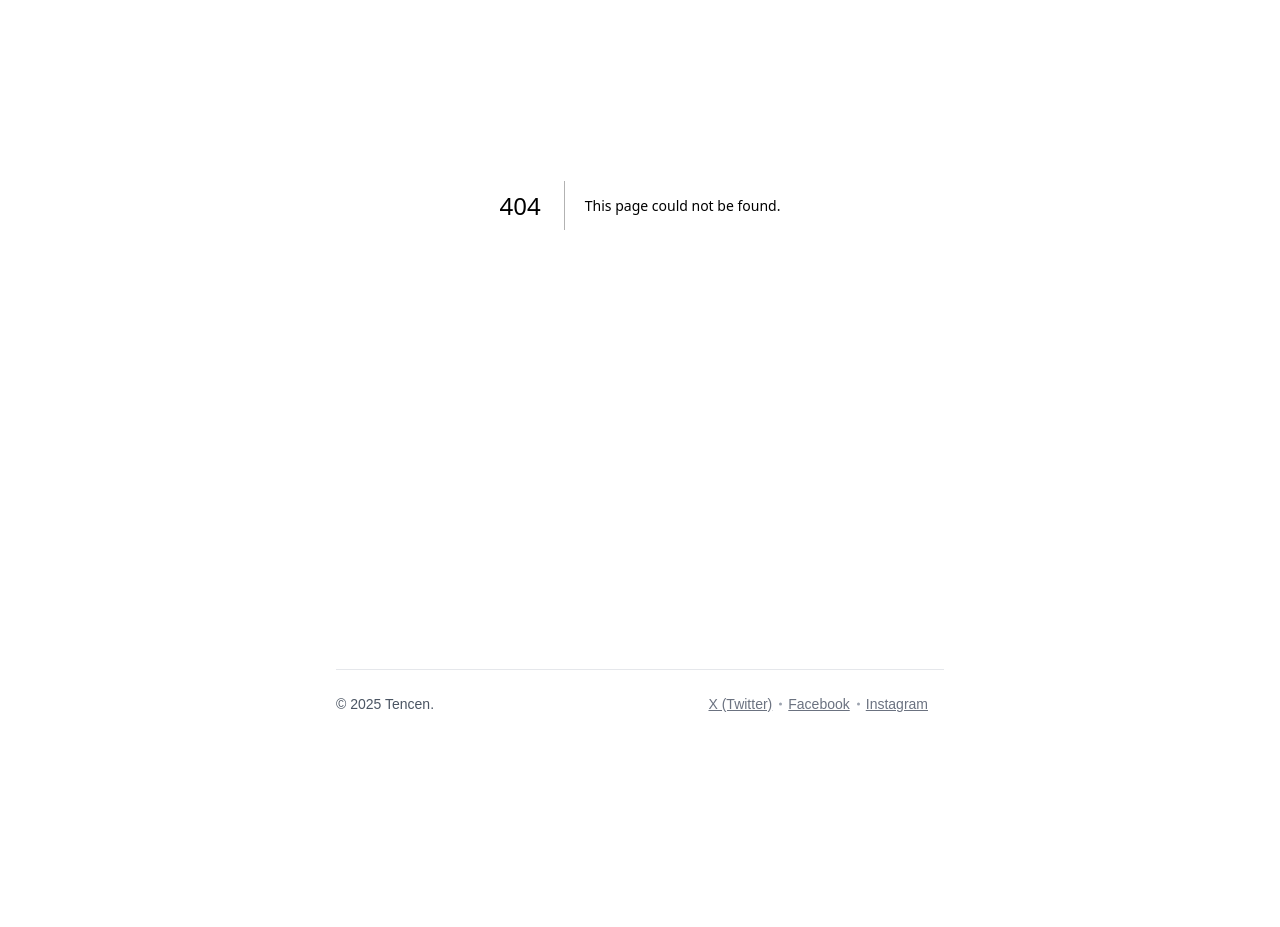
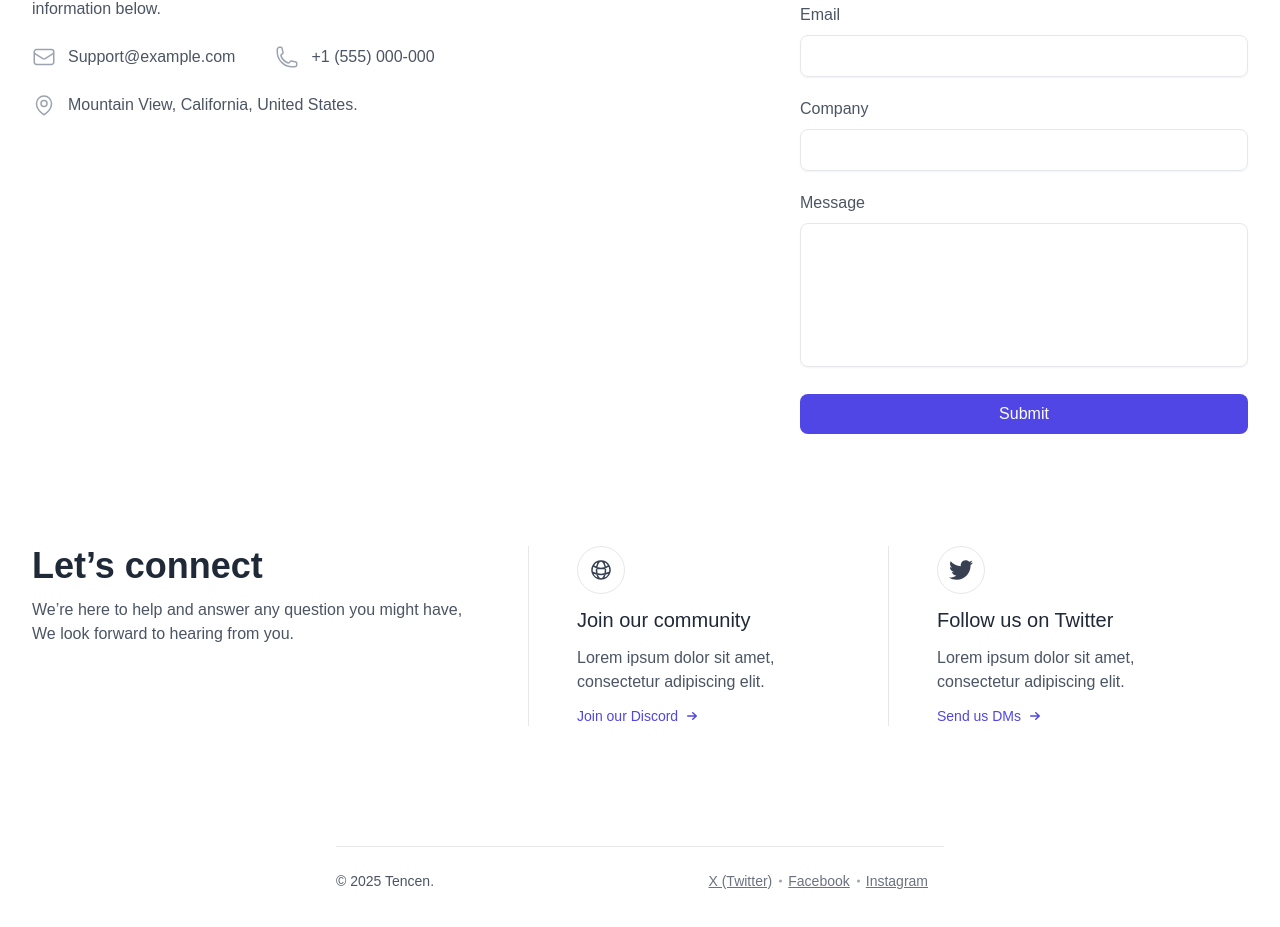
Before and after one commit to Eric5603/Tencen, a Next.js app: page /contact in a window 1280 px wide. Before the commit this address had no page. Shown: the part 335-1262 px from the top of the page. Before the commit the page ends 1137 px from the top, so only its background shows below. Built offline with nearby package versions, Linux system fonts and the light colour scheme.

Commit message:
update the components and also added new pages

```diff
--- /dev/null
+++ b/app/blogs/page.tsx
@@ -0,0 +1,10 @@
+const Blogs = () => {
+    return (
+        <div className="container mx-auto px-4 py-8">
+            <h1 className="text-3xl font-bold mb-4">Blogs</h1>
+            <p>Explore our latest blog posts and updates.</p>
+        </div>
+    );
+};
+
+export default Blogs;
--- /dev/null
+++ b/app/company/page.tsx
@@ -0,0 +1,10 @@
+const Company = () => {
+    return (
+        <div className="container mx-auto px-4 py-8">
+            <h1 className="text-3xl font-bold mb-4">About Our Company</h1>
+            <p>Learn more about our company, our values, and our mission.</p>
+        </div>
+    );
+};
+
+export default Company;
--- /dev/null
+++ b/app/components/Form.tsx
@@ -0,0 +1,80 @@
+'use client'
+
+import Link from 'next/link';
+
+export default function Form() {
+  const contactMethods = [
+    {
+      icon: (
+        <svg xmlns="http://www.w3.org/2000/svg" fill="none" viewBox="0 0 24 24" strokeWidth={1.5} stroke="currentColor" className="w-6 h-6">
+          <path strokeLinecap="round" strokeLinejoin="round" d="M12 21a9.004 9.004 0 008.716-6.747M12 21a9.004 9.004 0 01-8.716-6.747M12 21c2.485 0 4.5-4.03 4.5-9S14.485 3 12 3m0 18c-2.485 0-4.5-4.03-4.5-9S9.515 3 12 3m0 0a8.997 8.997 0 017.843 4.582M12 3a8.997 8.997 0 00-7.843 4.582m15.686 0A11.953 11.953 0 0112 10.5c-2.998 0-5.74-1.1-7.843-2.918m15.686 0A8.959 8.959 0 0121 12c0 .778-.099 1.533-.284 2.253m0 0A17.919 17.919 0 0112 16.5c-3.162 0-6.133-.815-8.716-2.247m0 0A9.015 9.015 0 013 12c0-1.605.42-3.113 1.157-4.418" />
+        </svg>
+      ),
+      title: "Join our community",
+      desc: "Lorem ipsum dolor sit amet, consectetur adipiscing elit.",
+      link: {
+        name: "Join our Discord",
+        href: "javascript:void(0)",
+      },
+    },
+    {
+      icon: (
+        <svg className="w-6 h-6" viewBox="0 0 48 48" fill="none" xmlns="http://www.w3.org/2000/svg">
+          <g clipPath="url(#clip0_17_80)">
+            <path d="M15.1003 43.5C33.2091 43.5 43.1166 28.4935 43.1166 15.4838C43.1166 15.0619 43.1072 14.6307 43.0884 14.2088C45.0158 12.815 46.679 11.0886 48 9.11066C46.205 9.90926 44.2993 10.4308 42.3478 10.6575C44.4026 9.42588 45.9411 7.491 46.6781 5.21159C44.7451 6.35718 42.6312 7.16528 40.4269 7.60128C38.9417 6.02318 36.978 4.97829 34.8394 4.62816C32.7008 4.27803 30.5064 4.64216 28.5955 5.66425C26.6846 6.68635 25.1636 8.30947 24.2677 10.2827C23.3718 12.2559 23.1509 14.4693 23.6391 16.5807C19.725 16.3842 15.8959 15.3675 12.4 13.5963C8.90405 11.825 5.81939 9.33893 3.34594 6.29909C2.0888 8.46655 1.70411 11.0314 2.27006 13.4722C2.83601 15.9131 4.31013 18.047 6.39281 19.44C4.82926 19.3904 3.29995 18.9694 1.93125 18.2119V18.3338C1.92985 20.6084 2.7162 22.8132 4.15662 24.5736C5.59704 26.334 7.60265 27.5412 9.8325 27.99C8.38411 28.3863 6.86396 28.4441 5.38969 28.1588C6.01891 30.1149 7.24315 31.8258 8.89154 33.0527C10.5399 34.2796 12.5302 34.9613 14.5847 35.0025C11.0968 37.7423 6.78835 39.2283 2.35313 39.2213C1.56657 39.2201 0.780798 39.1719 0 39.0769C4.50571 41.9676 9.74706 43.5028 15.1003 43.5Z" fill="currentColor" />
+          </g>
+          <defs>
+            <clipPath id="clip0_17_80">
+              <rect width="48" height="48" fill="white" />
+            </clipPath>
+          </defs>
+        </svg>
+      ),
+      title: "Follow us on Twitter",
+      desc: "Lorem ipsum dolor sit amet, consectetur adipiscing elit.",
+      link: {
+        name: "Send us DMs",
+        href: "javascript:void(0)",
+      },
+    },
+  ];
+
+  return (
+    <section className="py-14">
+      <div className="max-w-screen-xl mx-auto px-4 text-gray-600 gap-12 md:px-8 lg:flex">
+        <div className="max-w-md">
+          <h3 className="text-gray-800 text-3xl font-semibold sm:text-4xl">Let’s connect</h3>
+          <p className="mt-3">
+            We’re here to help and answer any question you might have, We look forward to hearing from you.
+          </p>
+        </div>
+        <div>
+          <ul className="mt-12 gap-y-6 gap-x-12 items-center md:flex lg:gap-x-0 lg:mt-0">
+            {contactMethods.map((item, idx) => (
+              <li
+                key={idx}
+                className="space-y-3 border-t py-6 md:max-w-sm md:py-0 md:border-t-0 lg:border-l lg:px-12 lg:max-w-none"
+              >
+                <div className="w-12 h-12 rounded-full border flex items-center justify-center text-gray-700">
+                  {item.icon}
+                </div>
+                <h4 className="text-gray-800 text-lg font-medium xl:text-xl">{item.title}</h4>
+                <p>{item.desc}</p>
+                <Link href={item.link.href} className="flex items-center gap-1 text-sm text-indigo-600 duration-150 hover:text-indigo-400 font-medium">
+                  {item.link.name}
+                  <svg xmlns="http://www.w3.org/2000/svg" viewBox="0 0 20 20" fill="currentColor" className="w-5 h-5">
+                    <path
+                      fillRule="evenodd"
+                      d="M5 10a.75.75 0 01.75-.75h6.638L10.23 7.29a.75.75 0 111.04-1.08l3.5 3.25a.75.75 0 010 1.08l-3.5 3.25a.75.75 0 11-1.04-1.08l2.158-1.96H5.75A.75.75 0 015 10z"
+                      clipRule="evenodd"
+                    />
+                  </svg>
+                </Link>
+              </li>
+            ))}
+          </ul>
+        </div>
+      </div>
+    </section>
+  );
+}
--- /dev/null
+++ b/app/contact/page.tsx
@@ -0,0 +1,13 @@
+import Form from "../components/Form";
+import Inquire from "../components/Inquire";
+
+const Contact = () => {
+    return (
+        <>
+            <Inquire/>
+            <Form/>
+        </>
+    );
+};
+
+export default Contact;
--- /dev/null
+++ b/app/services/page.tsx
@@ -0,0 +1,10 @@
+const Services = () => {
+    return (
+        <div className="container mx-auto px-4 py-8">
+            <h1 className="text-3xl font-bold mb-4">Our Services</h1>
+            <p>Welcome to our services page. Here we provide an overview of what we offer to our clients.</p>
+        </div>
+    );
+};
+
+export default Services;
```
